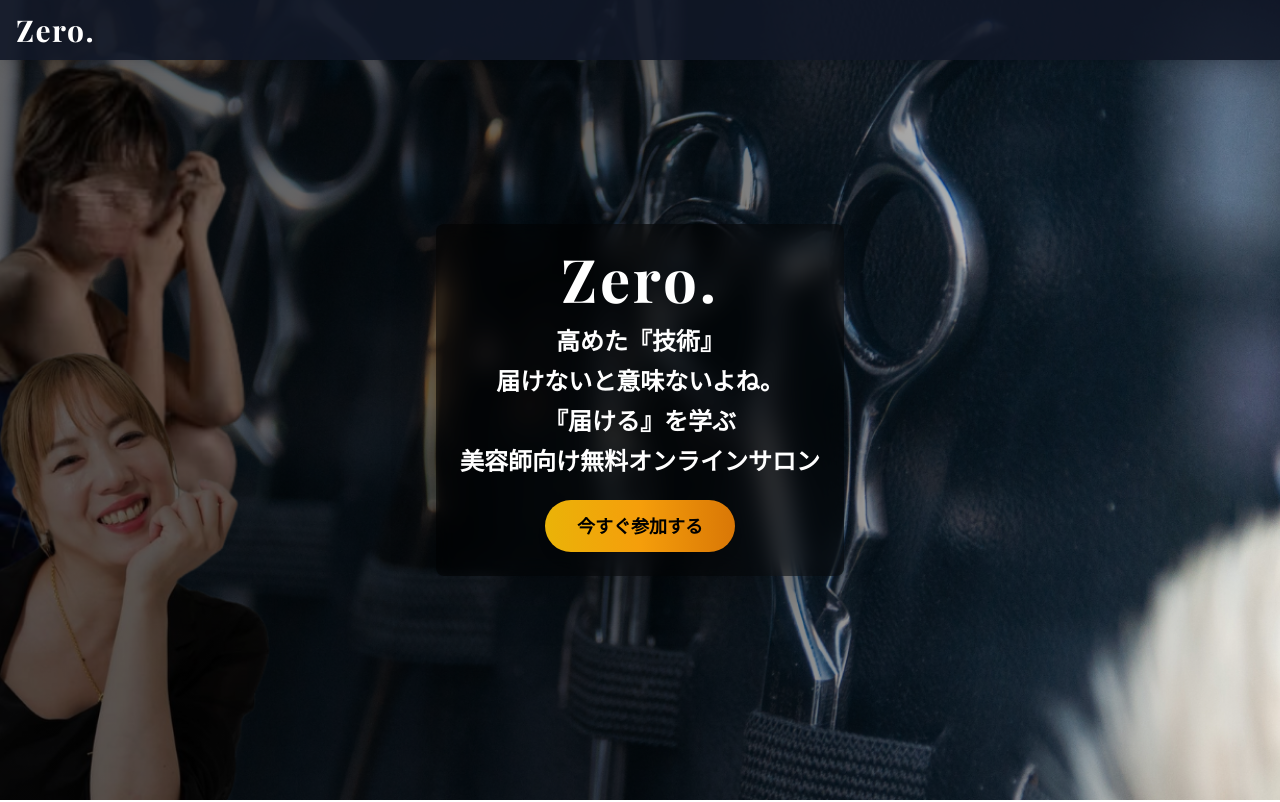
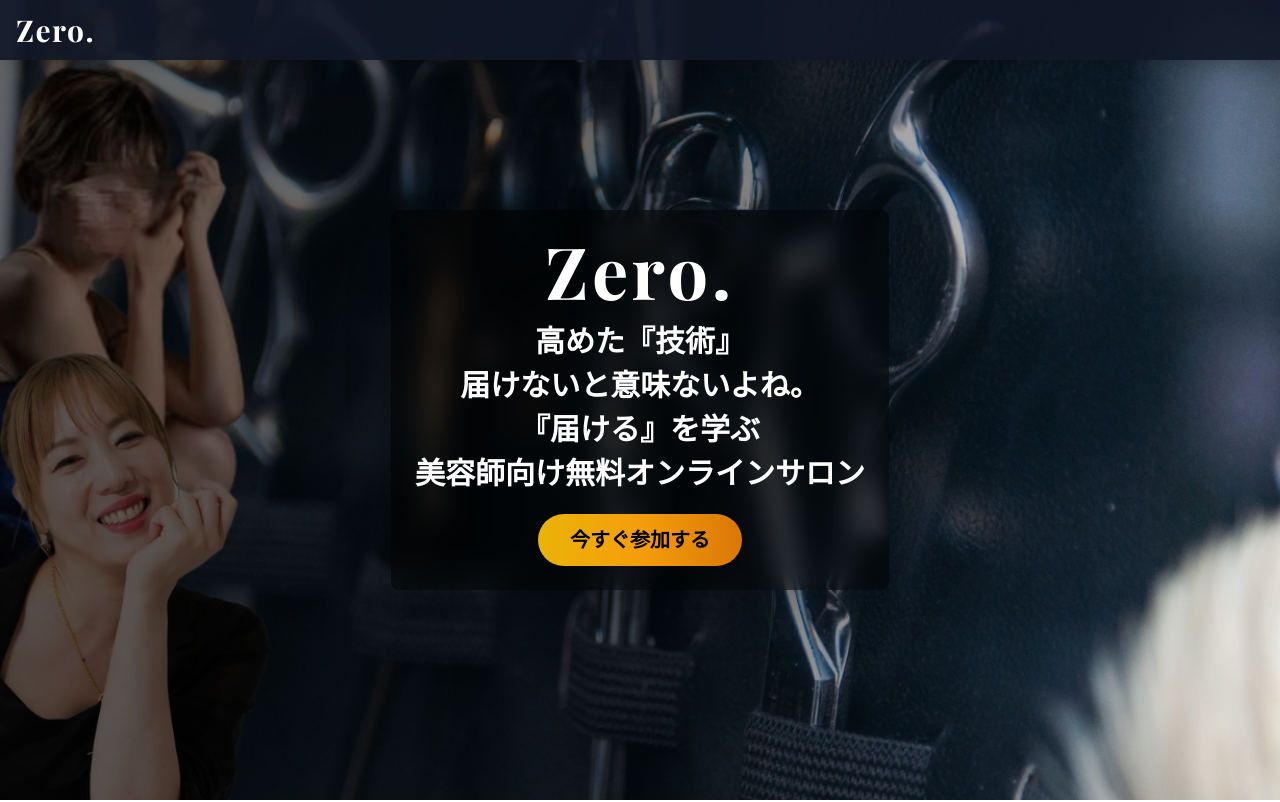
Before and after one commit to kkoblog/zero, a Next.js app: page / in a window 1280 px wide. Shown: the top 802 px of the page. Built offline with nearby package versions, Linux system fonts and the light colour scheme.

Commit message:
トップ改善

```diff
--- a/src/app/page.jsx
+++ b/src/app/page.jsx
@@ -25,18 +25,18 @@ function MainComponent() {
           <div className="absolute inset-0 bg-gradient-to-r from-black via-black to-transparent opacity-60"></div>
         </div>
 
-        <div className="relative z-10 flex items-center justify-center h-full container mx-auto px-4">
+        <div className="relative z-10 flex items-start md:items-center justify-end md:justify-center h-full container mx-auto px-4 pt-20 md:pt-0">
           <motion.div
             initial={{ opacity: 0, y: 50 }}
             animate={{ opacity: 1, y: 0 }}
             transition={{ duration: 1, ease: "easeOut" }}
-            className="text-center max-w-xl md:max-w-3xl mx-auto p-6 rounded-lg shadow-2xl backdrop-blur-md md:bg-black md:bg-opacity-50"
+            className="text-right md:text-center max-w-xl md:max-w-4xl mx-auto p-6 md:rounded-lg md:shadow-2xl md:backdrop-blur-md md:bg-black md:bg-opacity-50"
           >
             <motion.h1
               initial={{ scale: 0.5, opacity: 0 }}
               animate={{ scale: 1, opacity: 1 }}
               transition={{ delay: 0.5, duration: 0.8, ease: "easeOut" }}
-              className="text-5xl md:text-6xl font-bold text-white mb-4 font-serif"
+              className="text-5xl md:text-7xl font-bold text-white mb-4 font-serif"
               style={{ fontFamily: '"Playfair Display", serif', letterSpacing: '0.05em' }}
             >
               Zero.
@@ -45,10 +45,10 @@ function MainComponent() {
               {["高めた『技術』", "届けないと意味ないよね。", "『届ける』を学ぶ", "美容師向け無料オンラインサロン"].map((text, index) => (
                 <motion.h2
                   key={index}
-                  initial={{ x: -50, opacity: 0 }}
+                  initial={{ x: 50, opacity: 0 }}
                   animate={{ x: 0, opacity: 1 }}
                   transition={{ delay: 0.8 + index * 0.2, duration: 0.6, ease: "easeOut" }}
-                  className="text-lg md:text-xl lg:text-2xl font-bold text-white"
+                  className="text-lg md:text-2xl lg:text-3xl font-bold text-white"
                 >
                   {text}
                 </motion.h2>
@@ -62,7 +62,7 @@ function MainComponent() {
               whileHover={{ scale: 1.05 }}
               whileTap={{ scale: 0.95 }}
             >
-              <button className="text-black px-8 py-3 rounded-full text-lg font-semibold transition duration-300 bg-gradient-to-r from-yellow-500 via-amber-500 to-amber-600 hover:from-yellow-600 hover:via-amber-600 hover:to-amber-700 shadow-lg">
+              <button className="text-black px-8 py-3 rounded-full text-lg md:text-xl font-semibold transition duration-300 bg-gradient-to-r from-yellow-500 via-amber-500 to-amber-600 hover:from-yellow-600 hover:via-amber-600 hover:to-amber-700 shadow-lg">
                 今すぐ参加する
               </button>
             </motion.a>
@@ -239,7 +239,7 @@ function MainComponent() {
                 3. 地域別オフライン研修＆交流会
                 </h3>
 
-                <h4 className="font-bold mb-2 text-left">目安＞</h4>
+                <h4 className="font-bold mb-2 text-left">＜目安＞</h4>
                 <div className="flex justify-start">
                   <div className="flex flex-col text-left">
                     <span>・不定期開催</span>
@@ -429,8 +429,7 @@ function MainComponent() {
               </div>
               <p className="text-gray-200 text-lg italic leading-relaxed">
                 「たった<span className="text-amber-400 font-bold">3ヶ月</span>で平均月商<span className="text-amber-400 font-bold">20万円アップ</span>！
-                セミナーで教わったことを意識した結果、<span className="text-amber-400 font-bold">9割</span>のお客様が次回予約を
-                してくださってます！！！」
+                セミナーで教わったことを意識した結果、<span className="text-amber-400 font-bold">9割</span>のお客様が次回予約をしてくださってます！！！」
               </p>
             </div>
           </div>
@@ -454,7 +453,7 @@ function MainComponent() {
               <h3 className="text-xl font-bold mb-2">参加費用について</h3>
               <p className="p-4 flex flex-col">
                 <span>美容師免許保持者（＆美容学生）：無料</span>
-                <span>その他：1500円／月額
+                <span>その他���1500円／月額
                 </span>
               </p>
             </div>
```
